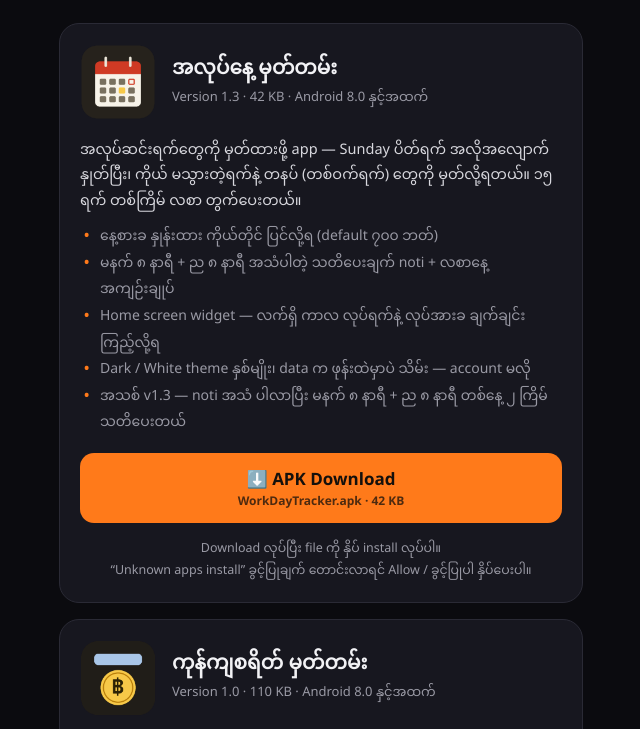
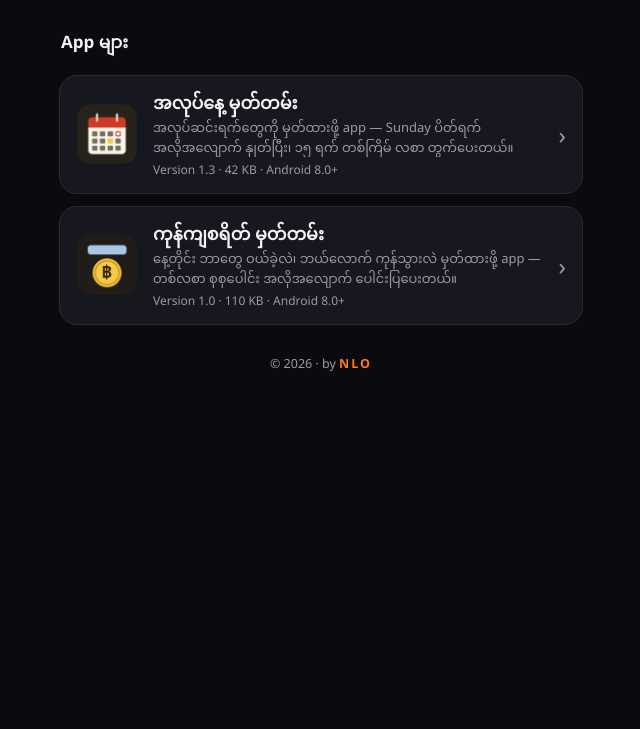
Before and after one commit to old-burma/nlo-app, a plain HTML site: page index.html in a window 1280 px wide. Shown: the part 153-882 px from the top of the page, without its empty margins (319-959 px from the left). After the commit the page ends 800 px from the top, so only its background shows below. Drawn offline with Linux system fonts and the light colour scheme.

Commit message:
Store: Play Store style list + detail

```diff
--- a/index.html
+++ b/index.html
@@ -10,25 +10,43 @@
   *{margin:0;padding:0;box-sizing:border-box}
   body{background:var(--bg);color:var(--text);font-family:"Segoe UI",system-ui,-apple-system,sans-serif;min-height:100dvh}
   .wrap{max-width:560px;margin:0 auto;padding:28px 18px 40px}
-  header{text-align:center;padding:18px 0 26px}
+  header{text-align:center;padding:18px 0 22px}
   header .logo{font-size:15px;letter-spacing:4px;color:var(--accent);font-weight:700}
   header h1{font-size:30px;margin-top:6px}
   header p{color:var(--muted);margin-top:6px;font-size:14px}
-  .app{background:var(--card);border:1px solid var(--line);border-radius:20px;padding:20px;margin-bottom:16px}
-  .app-top{display:flex;gap:16px;align-items:center}
-  .app-top img{width:76px;height:76px;border-radius:18px}
-  .app-top .name{font-size:20px;font-weight:700;line-height:1.35}
-  .app-top .meta{color:var(--muted);font-size:13px;margin-top:4px}
+  .sec-title{font-size:17px;font-weight:700;margin:6px 2px 12px}
+  /* app list (Play Store style rows) */
+  .app-row{display:flex;gap:15px;align-items:center;background:var(--card);border:1px solid var(--line);
+    border-radius:18px;padding:15px 16px;margin-bottom:12px;cursor:pointer;text-decoration:none;color:var(--text)}
+  .app-row:active{border-color:var(--accent)}
+  .app-row img{width:62px;height:62px;border-radius:15px;flex:none}
+  .app-row .r-main{flex:1;min-width:0}
+  .app-row .r-name{font-size:17.5px;font-weight:700;line-height:1.35}
+  .app-row .r-desc{color:var(--muted);font-size:13px;line-height:1.55;margin-top:2px;
+    display:-webkit-box;-webkit-line-clamp:2;-webkit-box-orient:vertical;overflow:hidden}
+  .app-row .r-meta{color:var(--muted);font-size:12px;margin-top:4px}
+  .app-row .r-arrow{color:var(--muted);font-size:24px;flex:none;padding-left:2px}
+  /* detail view */
+  .detail{display:none}
+  .detail.open{display:block}
+  .back-btn{display:inline-flex;align-items:center;gap:4px;background:var(--card);border:1px solid var(--line);
+    color:var(--text);font-size:15px;font-weight:600;padding:9px 16px 9px 11px;border-radius:999px;cursor:pointer;font-family:inherit}
+  .back-btn:active{border-color:var(--accent)}
+  .d-head{display:flex;gap:16px;align-items:center;margin:20px 0 6px}
+  .d-head img{width:84px;height:84px;border-radius:20px}
+  .d-head .name{font-size:22px;font-weight:700;line-height:1.35}
+  .d-head .meta{color:var(--muted);font-size:13px;margin-top:4px}
+  .d-head .dev{color:var(--accent);font-size:13px;font-weight:600;margin-top:2px}
   .desc{color:#D8D8DE;font-size:14.5px;line-height:1.75;margin:16px 0 4px}
   .feats{list-style:none;margin:10px 0 18px}
   .feats li{color:var(--muted);font-size:14px;line-height:1.9;padding-left:20px;position:relative}
   .feats li::before{content:"•";color:var(--accent);position:absolute;left:4px;font-weight:700}
   .dl{display:block;text-align:center;background:var(--accent);color:#14100C;font-weight:800;font-size:17px;
-      padding:14px;border-radius:14px;text-decoration:none}
+      padding:14px;border-radius:14px;text-decoration:none;margin-top:16px}
   .dl:active{background:var(--accent2)}
   .dl small{display:block;font-weight:600;font-size:12px;opacity:.75;margin-top:2px}
   .note{color:var(--muted);font-size:12.5px;line-height:1.8;margin-top:14px;text-align:center}
-  footer{text-align:center;color:var(--muted);font-size:12.5px;padding-top:14px}
+  footer{text-align:center;color:var(--muted);font-size:12.5px;padding-top:18px}
   footer b{color:var(--accent);letter-spacing:2px}
 </style>
 </head>
@@ -40,14 +58,43 @@
     <p>NLO ၏ app များကို ဒီနေရာမှာ download လုပ်နိုင်ပါတယ်</p>
   </header>
 
-  <div class="app">
-    <div class="app-top">
+  <!-- ======= APP LIST ======= -->
+  <div id="listView">
+    <div class="sec-title">App များ</div>
+
+    <a class="app-row" href="#workday">
+      <img src="icon.png" alt="အလုပ်နေ့ မှတ်တမ်း icon">
+      <div class="r-main">
+        <div class="r-name">အလုပ်နေ့ မှတ်တမ်း</div>
+        <div class="r-desc">အလုပ်ဆင်းရက်တွေကို မှတ်ထားဖို့ app — Sunday ပိတ်ရက် အလိုအလျောက် နှုတ်ပြီး၊ ၁၅ ရက် တစ်ကြိမ် လစာ တွက်ပေးတယ်။</div>
+        <div class="r-meta">Version 1.3 · 42 KB · Android 8.0+</div>
+      </div>
+      <div class="r-arrow">›</div>
+    </a>
+
+    <a class="app-row" href="#expense">
+      <img src="expense-icon.png" alt="ကုန်ကျစရိတ် မှတ်တမ်း icon">
+      <div class="r-main">
+        <div class="r-name">ကုန်ကျစရိတ် မှတ်တမ်း</div>
+        <div class="r-desc">နေ့တိုင်း ဘာတွေ ဝယ်ခဲ့လဲ၊ ဘယ်လောက် ကုန်သွားလဲ မှတ်ထားဖို့ app — တစ်လစာ စုစုပေါင်း အလိုအလျောက် ပေါင်းပြပေးတယ်။</div>
+        <div class="r-meta">Version 1.0 · 110 KB · Android 8.0+</div>
+      </div>
+      <div class="r-arrow">›</div>
+    </a>
+  </div>
+
+  <!-- ======= DETAIL: WorkDay Tracker ======= -->
+  <div class="detail" id="detail-workday">
+    <button class="back-btn" data-back>‹ နောက်သို့</button>
+    <div class="d-head">
       <img src="icon.png" alt="အလုပ်နေ့ မှတ်တမ်း icon">
       <div>
         <div class="name">အလုပ်နေ့ မှတ်တမ်း</div>
+        <div class="dev">NLO</div>
         <div class="meta">Version 1.3 · 42 KB · Android 8.0 နှင့်အထက်</div>
       </div>
     </div>
+    <a class="dl" href="https://github.com/old-burma/nlo-app/releases/download/v1.3/WorkDayTracker.apk">⬇️ APK Download<small>WorkDayTracker.apk · 42 KB</small></a>
     <p class="desc">အလုပ်ဆင်းရက်တွေကို မှတ်ထားဖို့ app — Sunday ပိတ်ရက် အလိုအလျောက် နှုတ်ပြီး၊ ကိုယ် မသွားတဲ့ရက်နဲ့ တနပ် (တစ်ဝက်ရက်) တွေကို မှတ်လို့ရတယ်။ ၁၅ ရက် တစ်ကြိမ် လစာ တွက်ပေးတယ်။</p>
     <ul class="feats">
       <li>နေ့စားခ နှုန်းထား ကိုယ်တိုင် ပြင်လို့ရ (default ၇၀၀ ဘတ်)</li>
@@ -56,18 +103,21 @@
       <li>Dark / White theme နှစ်မျိုး၊ data က ဖုန်းထဲမှာပဲ သိမ်း — account မလို</li>
       <li>အသစ် v1.3 — noti အသံ ပါလာပြီး မနက် ၈ နာရီ + ည ၈ နာရီ တစ်နေ့ ၂ ကြိမ် သတိပေးတယ်</li>
     </ul>
-    <a class="dl" href="https://github.com/old-burma/nlo-app/releases/download/v1.3/WorkDayTracker.apk">⬇️ APK Download<small>WorkDayTracker.apk · 42 KB</small></a>
     <p class="note">Download လုပ်ပြီး file ကို နှိပ် install လုပ်ပါ။<br>“Unknown apps install” ခွင့်ပြုချက် တောင်းလာရင် Allow / ခွင့်ပြုပါ နှိပ်ပေးပါ။</p>
   </div>
 
-  <div class="app">
-    <div class="app-top">
+  <!-- ======= DETAIL: Expense Tracker ======= -->
+  <div class="detail" id="detail-expense">
+    <button class="back-btn" data-back>‹ နောက်သို့</button>
+    <div class="d-head">
       <img src="expense-icon.png" alt="ကုန်ကျစရိတ် မှတ်တမ်း icon">
       <div>
         <div class="name">ကုန်ကျစရိတ် မှတ်တမ်း</div>
+        <div class="dev">NLO</div>
         <div class="meta">Version 1.0 · 110 KB · Android 8.0 နှင့်အထက်</div>
       </div>
     </div>
+    <a class="dl" href="https://github.com/old-burma/nlo-app/releases/download/expense-v1.0/ExpenseTracker.apk">⬇️ APK Download<small>ExpenseTracker.apk · 110 KB</small></a>
     <p class="desc">နေ့တိုင်း ဘာတွေ ဝယ်ခဲ့လဲ၊ ဘယ်နေရာမှာ၊ ဘယ်လောက် ကုန်သွားလဲ မှတ်ထားဖို့ app — ပြက္ခဒိန်မှာ နေ့ကို နှိပ်ပြီး မှတ်ရုံပဲ၊ တစ်လစာ စုစုပေါင်း အလိုအလျောက် ပေါင်းပြပေးတယ်။</p>
     <ul class="feats">
       <li>ငွေပမာဏ တစ်ခုတည်း ရိုက်ရုံနဲ့ မှတ်လို့ရ — ပစ္စည်း/နေရာ မဖြည့်လည်း ရ</li>
@@ -76,11 +126,32 @@
       <li>Home screen widget — ဒီလ ကုန်ကျငွေ နဲ့ ဒီနေ့ ကုန်ကျငွေ ချက်ချင်း ကြည့်လို့ရ</li>
       <li>Dark / White theme နှစ်မျိုး၊ data က ဖုန်းထဲမှာပဲ သိမ်း — account မလို</li>
     </ul>
-    <a class="dl" href="https://github.com/old-burma/nlo-app/releases/download/expense-v1.0/ExpenseTracker.apk">⬇️ APK Download<small>ExpenseTracker.apk · 110 KB</small></a>
     <p class="note">Download လုပ်ပြီး file ကို နှိပ် install လုပ်ပါ။<br>“Unknown apps install” ခွင့်ပြုချက် တောင်းလာရင် Allow / ခွင့်ပြုပါ နှိပ်ပေးပါ။</p>
   </div>
 
   <footer>© 2026 · by <b>NLO</b></footer>
 </div>
+<script>
+  function showFromHash(){
+    var h = (location.hash || "").replace("#", "");
+    var list = document.getElementById("listView");
+    var wd = document.getElementById("detail-workday");
+    var ex = document.getElementById("detail-expense");
+    wd.classList.remove("open"); ex.classList.remove("open"); list.style.display = "";
+    if (h === "workday" || h === "expense") {
+      list.style.display = "none";
+      document.getElementById("detail-" + h).classList.add("open");
+    }
+    window.scrollTo(0, 0);
+  }
+  window.addEventListener("hashchange", showFromHash);
+  document.querySelectorAll("[data-back]").forEach(function(b){
+    b.addEventListener("click", function(){
+      if (history.length > 1) { history.back(); }
+      else { location.hash = ""; showFromHash(); }
+    });
+  });
+  showFromHash();
+</script>
 </body>
 </html>
```
